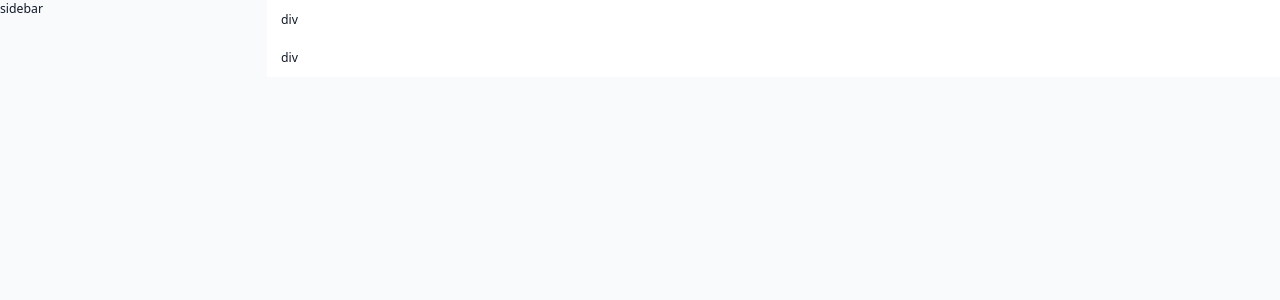
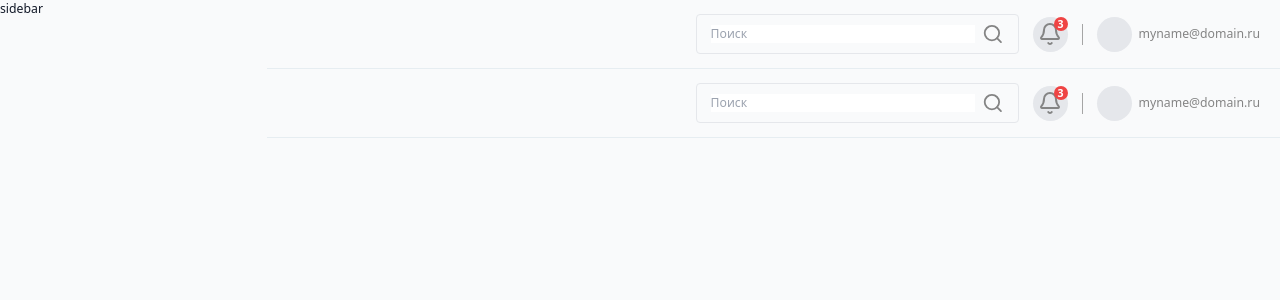
Before and after one commit to Katya-maslyanko/project_manager, a Next.js app in the folder frontend/: page /Navbar in a window 1280 px wide. Shown: the top 300 px of the page. Built offline with nearby package versions, Linux system fonts and the light colour scheme.

Commit message:
Создание navbar

```diff
--- a/frontend/src/app/(components)/Navbar/page.tsx
+++ b/frontend/src/app/(components)/Navbar/page.tsx
@@ -1,14 +1,44 @@
-import React from 'react'
-
-type Props = {}
+import React from 'react';
+import { Search, Bell } from 'lucide-react';
 
 const Navbar = () => {
+  const notificationCount = 3; // Пример количества уведомлений
+
   return (
-    <div className='flex items-center justify-between px-4 py-3 bg-white dark:bg-black'>
-      {/* searchNavbar */}
-      div
+    <div className="flex items-center justify-end p-4 space-x-4 border-b" style={{ borderColor: '#E6EDF1', paddingRight: '20px' }}>
+      {/* Поисковая панель */}
+      <div className="flex items-center border rounded px-4 py-2" style={{ width: '323px', borderRadius: '4px' }}>
+        <input
+          type="text"
+          placeholder="Поиск"
+          className="outline-none w-full"
+        />
+        <Search className="text-gray-500 ml-2" />
+      </div>
+
+      {/* Профиль и уведомления */}
+      <div className="flex items-center space-x-4">
+        <div className="relative">
+          <button className="flex items-center justify-center w-10 h-10 rounded-full bg-gray-200">
+            <Bell className="text-gray-500" />
+            {notificationCount > 0 && (
+              <span className="absolute top-0 right-0 flex items-center justify-center w-4 h-4 text-xs font-bold text-white bg-red-500 rounded-full">
+                {notificationCount}
+              </span>
+            )}
+          </button>
+        </div>
+        <div className="w-px h-6 bg-gray-300"></div>
+        {/* Иконка с доменом */}
+        <div className="flex items-center space-x-2">
+          <button className="flex items-center justify-center w-10 h-10 rounded-full bg-gray-200">
+            <i className="fas fa-user text-gray-500"></i>
+          </button>
+          <span className="text-gray-500">myname@domain.ru</span>
+        </div>
+      </div>
     </div>
-  )
-}
+  );
+};
 
-export default Navbar
+export default Navbar;
```
